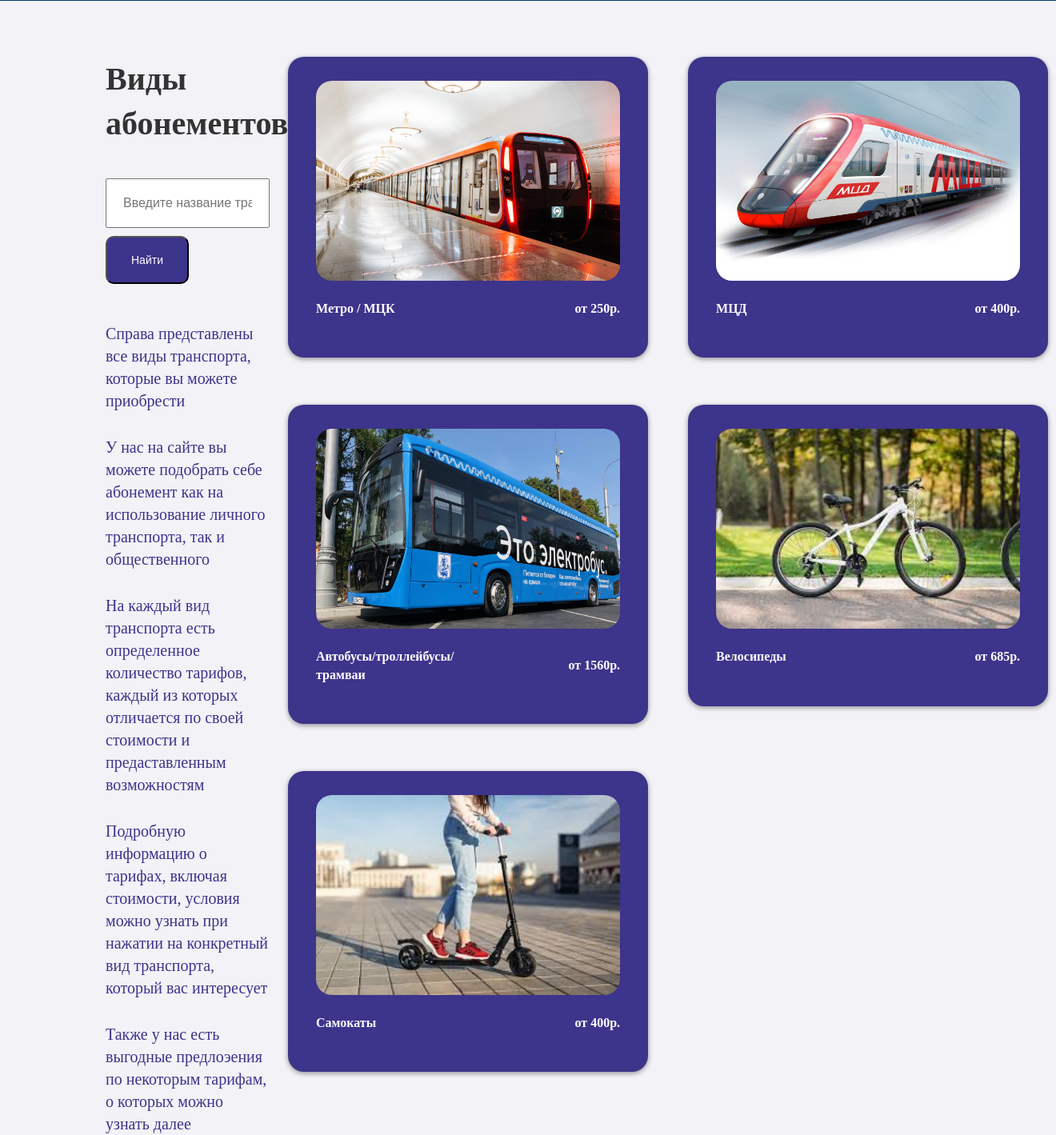
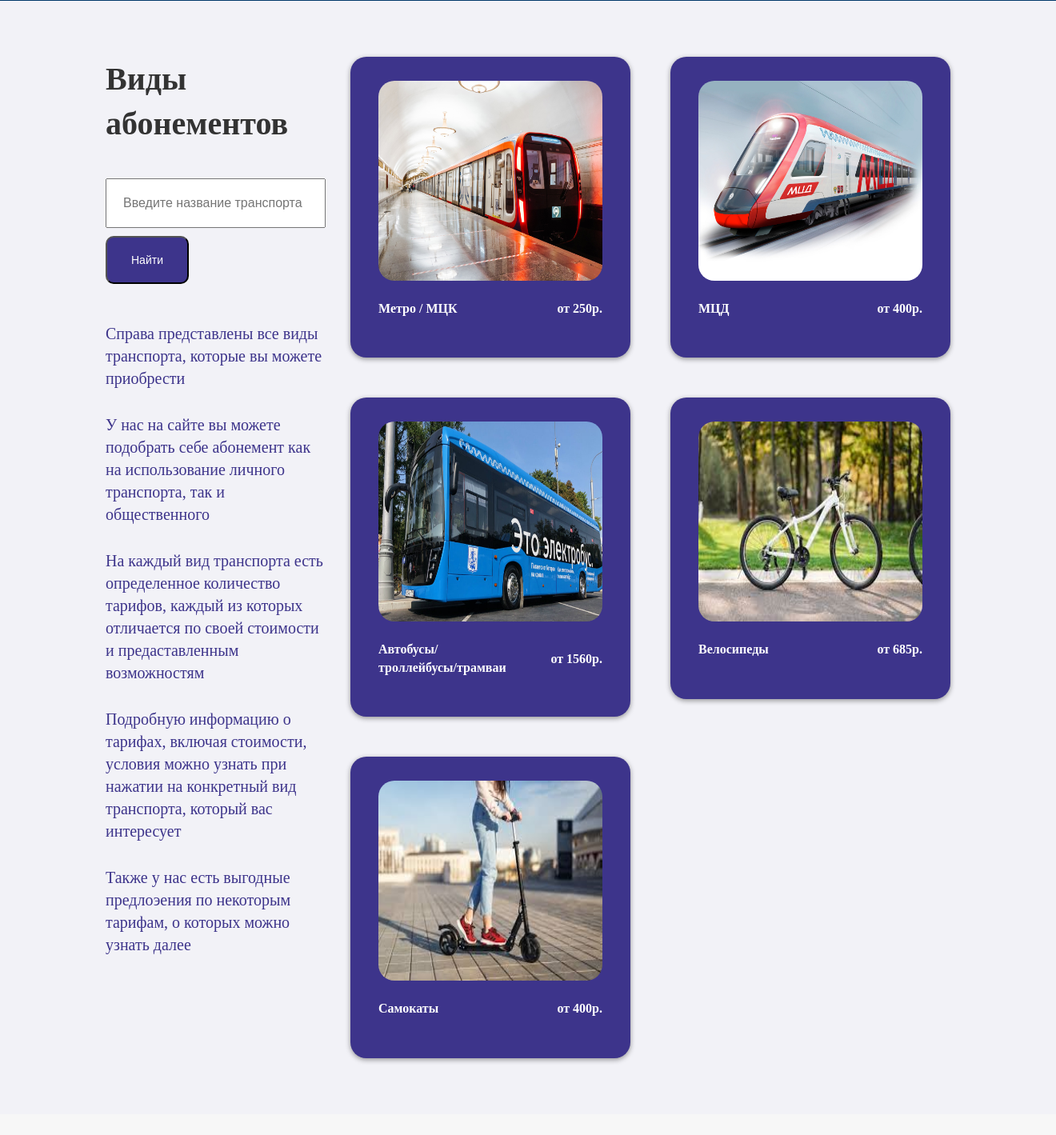
Before and after one commit to AshurovG/transport_subscriptions_back, a Django app: page / in a window 1320 px wide. Shown: the part 859-2278 px from the top of the page at 80% size. After the commit the page ends 2189 px from the top, so only its background shows below. Run offline with Django 4.2, Linux system fonts and the light colour scheme.

Commit message:
edit styles for subscription card component

```diff
--- a/transport_subscriptions_back/settings.py
+++ b/transport_subscriptions_back/settings.py
@@ -115,8 +115,8 @@ USE_TZ = True
 # Static files (CSS, JavaScript, Images)
 # https://docs.djangoproject.com/en/4.2/howto/static-files/
 
-# STATIC_URL = '/transport_subscriptions_back_app/static/'
-STATIC_URL = '/static/'
+STATIC_URL = '/transport_subscriptions_back_app/static/'
+# STATIC_URL = '/static/'
 
 STATICFILES_DIRS = [
     BASE_DIR / "transport_subscriptions_back_app/static/"
--- a/transport_subscriptions_back_app/static/css/styles.css
+++ b/transport_subscriptions_back_app/static/css/styles.css
@@ -171,7 +171,7 @@ a {
 .subscription__card {
   background: #3D348B;
   box-shadow: 0px 2px 6px rgba(0, 0, 0, 0.4);
-  width: 450px;
+  width: 350px;
   padding: 30px 35px;
   border-radius: 20px;
   cursor: pointer;
```
